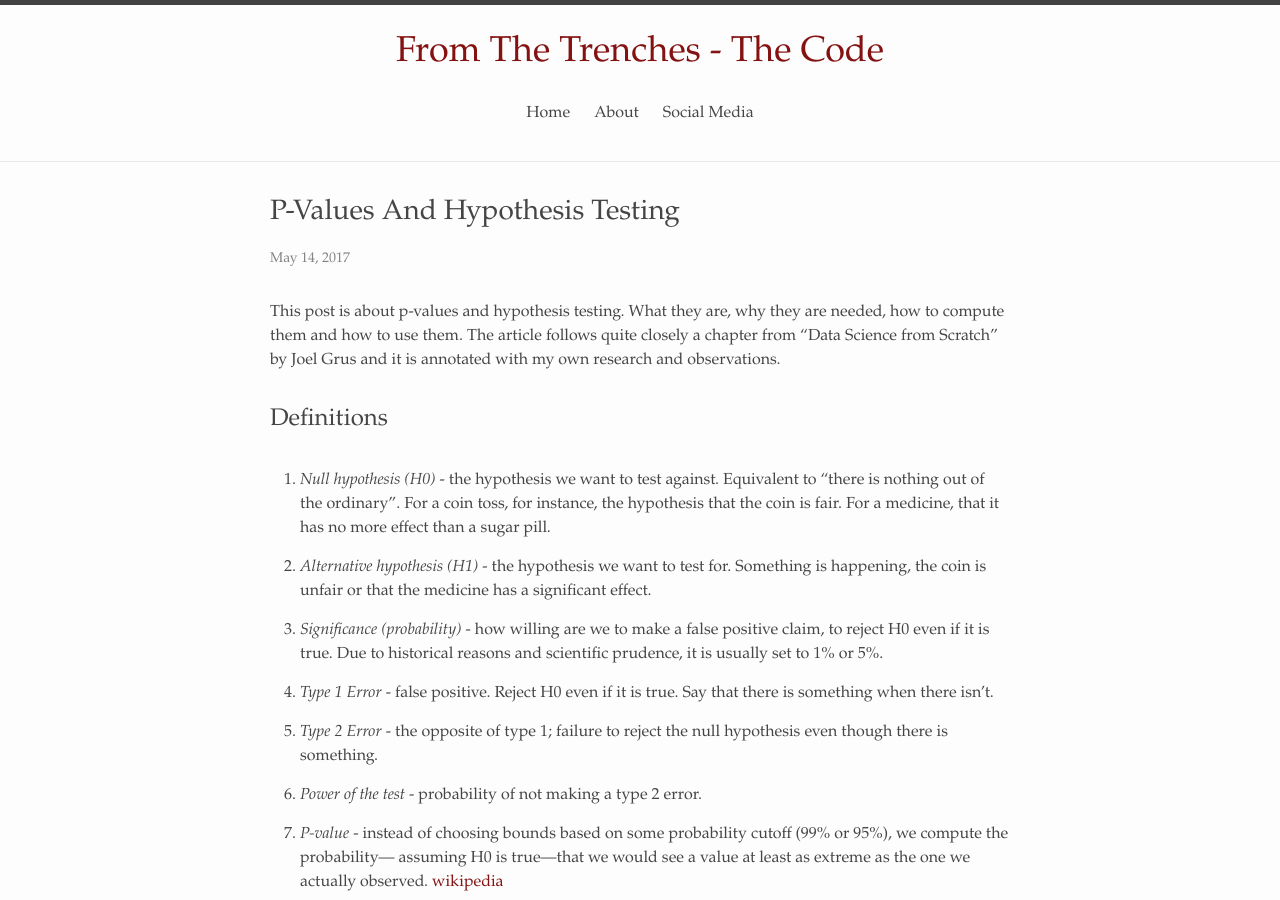
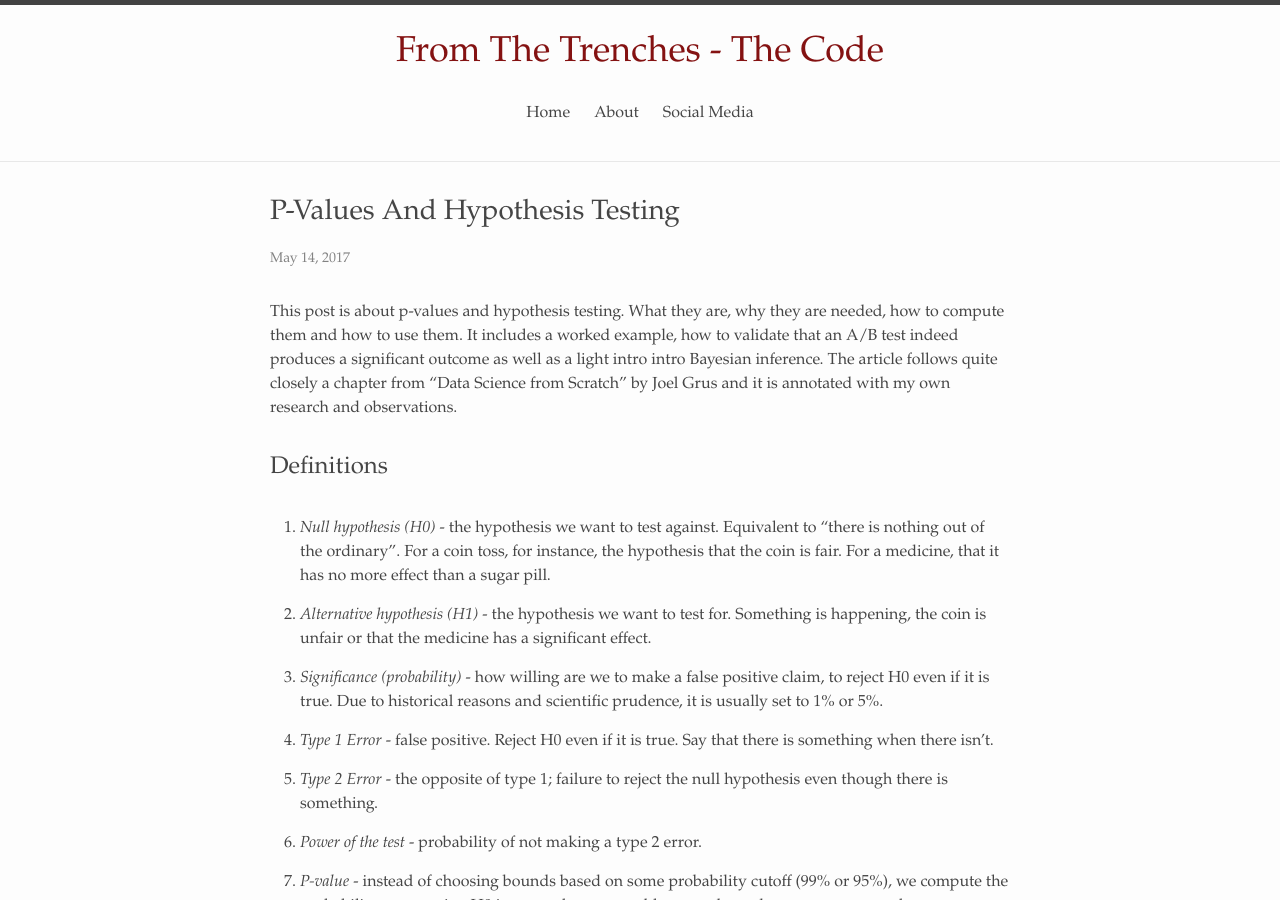
Before and after one commit to alexandrugris/my-jekyll-tech-blog, a Jekyll site: the page built from MyBlog/_posts/2017-05-14-p-values-hypothesis-testing.markdown, in a window 1280 px wide and 900 px high. Built offline with Jekyll 4.4.1, drawn with Linux system fonts in a browser that asks for light colours; some of the changed text lies outside the part shown.

Commit message:
small changes

````diff
--- a/MyBlog/_posts/2017-05-14-p-values-hypothesis-testing.markdown
+++ b/MyBlog/_posts/2017-05-14-p-values-hypothesis-testing.markdown
@@ -4,7 +4,7 @@ title:  "P-Values And Hypothesis Testing"
 date:   2017-05-14 13:15:16 +0200
 categories: maths
 ---
-This post is about p-values and hypothesis testing. What they are, why they are needed, how to compute them and how to use them. The article follows quite closely a chapter from "Data Science from Scratch" by Joel Grus and it is annotated with my own research and observations.
+This post is about p-values and hypothesis testing. What they are, why they are needed, how to compute them and how to use them. It includes a worked example, how to validate that an A/B test indeed produces a significant outcome as well as a light intro intro Bayesian inference. The article follows quite closely a chapter from "Data Science from Scratch" by Joel Grus and it is annotated with my own research and observations.
 
 ## Definitions
 
@@ -300,4 +300,4 @@ two_sided_p_value(pA_minus_pB(1000, 200, 1000, 150), 0, 1)
 Out[11]: 0.003189699706216853 # we can safely reject the null
 ```
 
-## Baesyan Inference
+## Bayesian Inference
````
